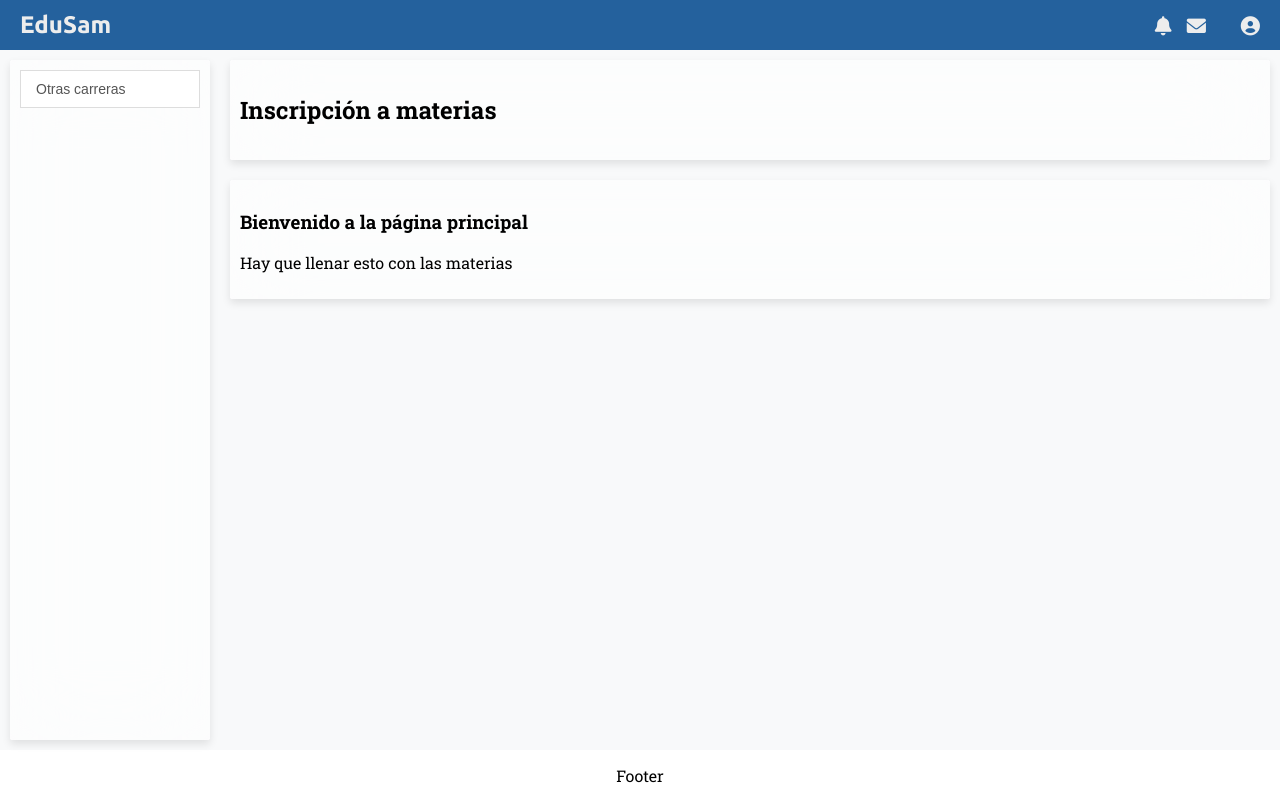
After one commit to SantiagoDarnes/edu-sam, a Flask app: template app/templates/subject_registration.html in a window 1280 px wide. The commit adds this page. Run offline with Flask 3, Linux system fonts and the light colour scheme; the template is opened without the code that fills it, so the values that code supplies are empty.

Commit message:
add subject_registration

```diff
--- a/app/__init__.py
+++ b/app/__init__.py
@@ -19,4 +19,7 @@ def create_app(config_class=Config):
     from app.modules.login import bp as login_bp
     app.register_blueprint(login_bp, url_prefix='/login')
 
+    from app.modules.subject_registration import bp as subject_registration_bp
+    app.register_blueprint(subject_registration_bp, url_prefix='/subject_registration')
+
     return app
--- /dev/null
+++ b/app/modules/subject_registration/__init__.py
@@ -0,0 +1,5 @@
+from flask import Blueprint
+
+bp = Blueprint('subject_registration', __name__)
+
+from app.modules.subject_registration import routes
--- a/app/templates/student/home.html
+++ b/app/templates/student/home.html
@@ -4,7 +4,7 @@
 
 {% block sidebar %}
     <ul class="sidebar-menu">
-        <li><a href="#">Inscripción a Materias</a></li>
+        <li><a href="{{url_for('subject_registration.available_subjects')}}">Inscripción a Materias</a></li>
         <li><a href="#">Inscripción a Exámenes</a></li>
         <li><a href="#">Reportes</a></li>
         <li><a href="#">Encuestas</a></li>
--- /dev/null
+++ b/app/templates/subject_registration.html
@@ -0,0 +1,19 @@
+{% extends 'base.html' %}
+
+{% block title %}Inicio - EduSam{% endblock %}
+
+{% block sidebar %}
+    <ul class="sidebar-menu">
+        <li><a href="#">Otras carreras</a></li>
+    </ul>
+{% endblock %}
+
+
+{% block top_bar %}
+    <h2>Inscripción a materias</h2>
+{% endblock %}
+
+{% block content %}
+    <h3>Bienvenido a la página principal</h3>
+    <p>Hay que llenar esto con las materias</p>
+{% endblock %}
```
Also changed, not shown: app/modules/subject_registration/routes.py (added, +43 -0 lines).
